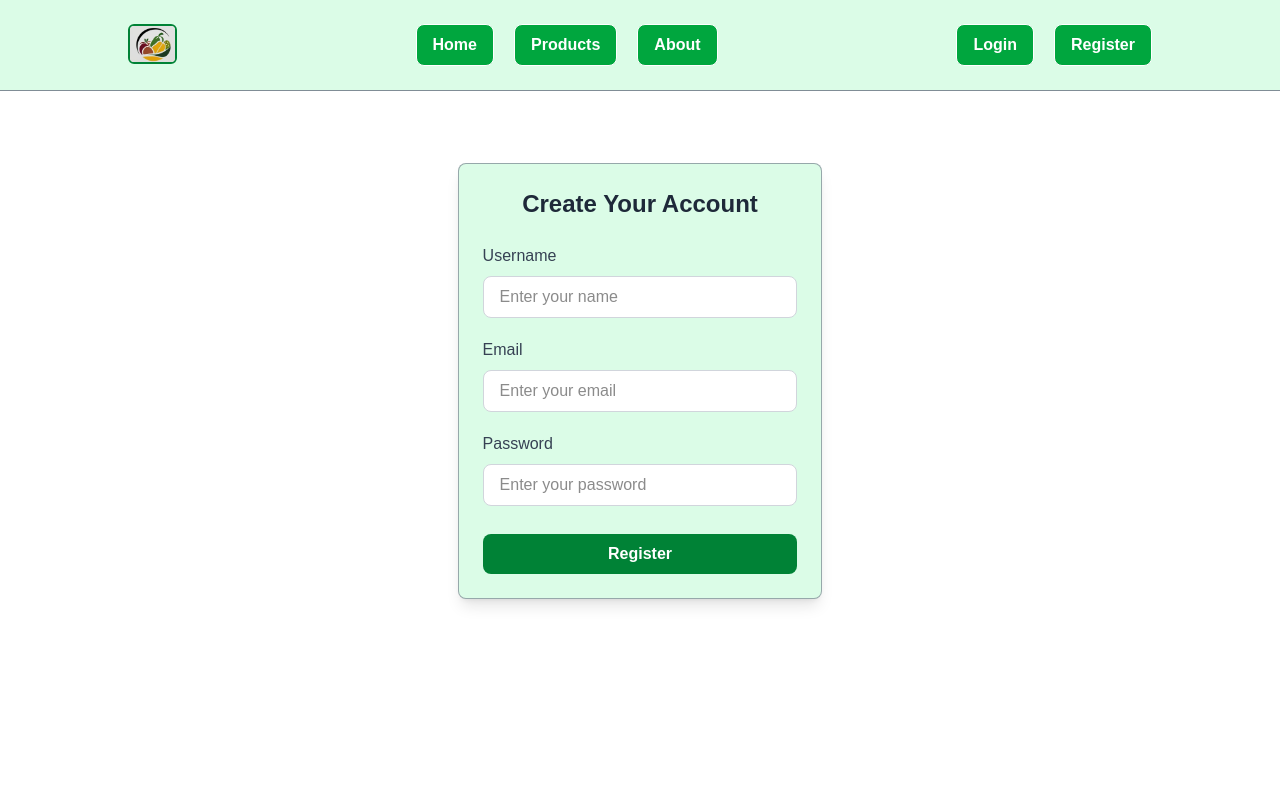
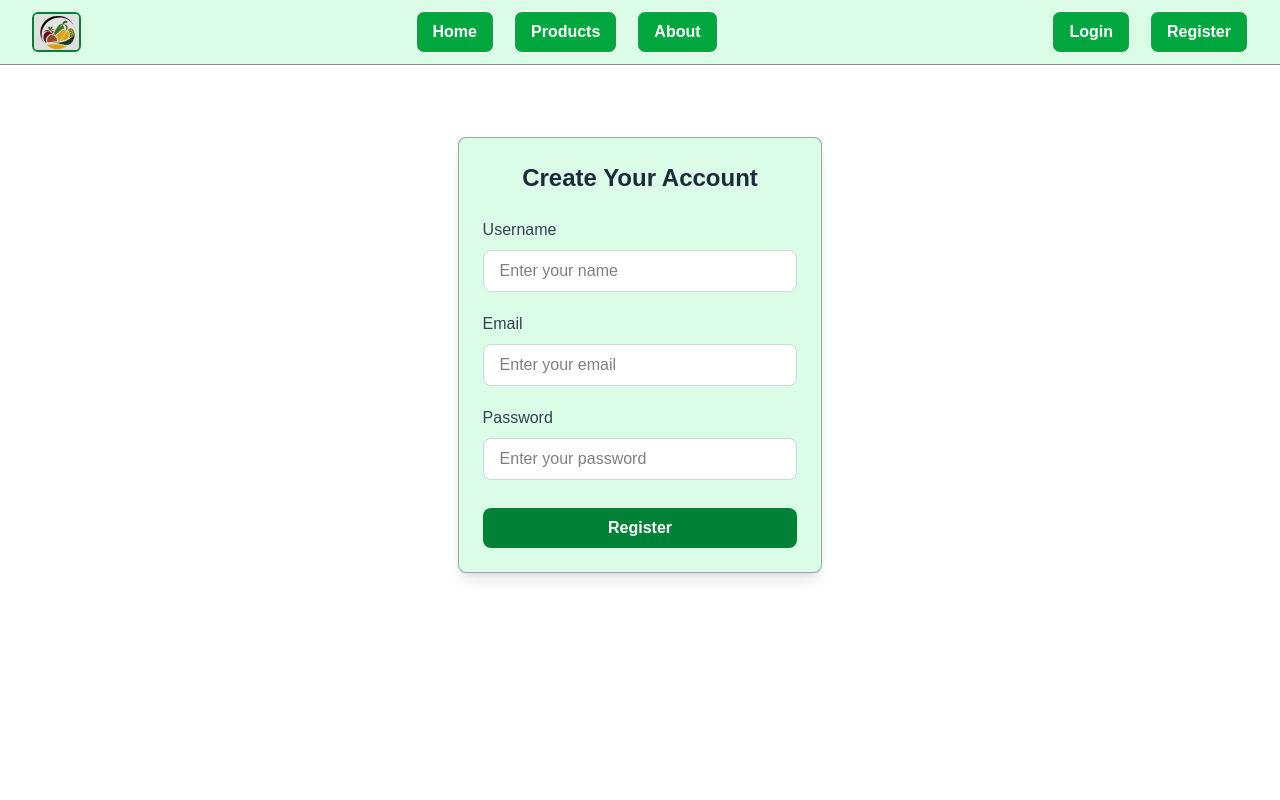
Before and after one commit to helal366/abdullahmart, a Next.js app: page /register in a window 1280 px wide. Shown: the top 800 px of the page. Built offline with nearby package versions, Linux system fonts and the light colour scheme; no server answers.

Commit message:
Navbar responsive checked and updated.

```diff
--- a/package.json
+++ b/package.json
@@ -13,7 +13,8 @@
     "next": "15.5.0",
     "next-auth": "^4.24.11",
     "react": "19.1.0",
-    "react-dom": "19.1.0"
+    "react-dom": "19.1.0",
+    "react-icons": "^5.5.0"
   },
   "devDependencies": {
     "@eslint/eslintrc": "^3",
--- a/src/app/(authPages)/register/components/RegisterForm.jsx
+++ b/src/app/(authPages)/register/components/RegisterForm.jsx
@@ -1,8 +1,10 @@
 "use client";
 
 import { registerUser } from "@/app/actions/auth/registerUser";
+import { useRouter } from "next/navigation";
 
 export default function RegisterForm() {
+   const router = useRouter();
   const handleRegister = async (e) => {
     e.preventDefault();
     const form = e.target;
@@ -10,9 +12,19 @@ export default function RegisterForm() {
     const email = form.email.value;
     const password = form.password.value;
     const payload = { username, email, password };
+    payload.role="User";
     const result = await registerUser(payload);
-    console.log(result);
+
+    if (result?.success) {
+      // ✅ Redirect to All Products page after successful registration
+      router.push("/products");
+    } else {
+      // handle error (optional)
+      console.error("Registration failed:", result?.message);
+    };
   };
+
+
 
   return (
     <div className="max-w-2xl mx-auto mt-10 p-6 bg-green-100 rounded-lg shadow-lg border border-gray-500/60">
@@ -30,7 +42,8 @@ export default function RegisterForm() {
             name="username"
             id="username"
             placeholder="Enter your name"
-            className="w-full mt-2 px-4 py-2 bg-white border border-gray-300 rounded-lg focus:outline-none focus:ring-2 focus:ring-green-700 focus:border-blue-400 transition"
+            required
+            className="w-full mt-2 px-4 py-2 bg-white text-black border border-gray-300 rounded-lg focus:outline-none focus:ring-2 focus:ring-green-700 focus:border-blue-400 transition"
           />
         </div>
 
@@ -44,7 +57,8 @@ export default function RegisterForm() {
             name="email"
             id="email"
             placeholder="Enter your email"
-            className="w-full mt-2 px-4 py-2 bg-white border border-gray-300 rounded-lg focus:outline-none focus:ring-2 focus:ring-green-700 focus:border-blue-400 transition"
+            required
+            className="w-full mt-2 px-4 py-2 bg-white text-black border border-gray-300 rounded-lg focus:outline-none focus:ring-2 focus:ring-green-700 focus:border-blue-400 transition"
           />
         </div>
 
@@ -58,7 +72,8 @@ export default function RegisterForm() {
             name="password"
             id="password"
             placeholder="Enter your password"
-            className="w-full my-2 px-4 py-2 bg-white border border-gray-300 rounded-lg focus:outline-none focus:ring-2 focus:ring-green-700 focus:border-blue-400 transition"
+            required
+            className="w-full my-2 px-4 py-2 bg-white text-black border border-gray-300 rounded-lg focus:outline-none focus:ring-2 focus:ring-green-700 focus:border-blue-400 transition"
           />
         </div>
 
--- a/src/app/actions/auth/registerUser.js
+++ b/src/app/actions/auth/registerUser.js
@@ -1,5 +1,4 @@
 "use server";
-
 import dbConnect, { collectionNames } from "@/lib/dbConnect";
 
 export const registerUser = async (payload) => {
@@ -7,7 +6,11 @@ export const registerUser = async (payload) => {
     try {
         //  Need to check if unique username was given
         const result = await dbConnect(collectionNames.USERS).insertOne(payload);
-        return result;
+        return {
+            success: true,
+            acknowledged: result?.acknowledged,
+            insertedId: result?.insertedId.toString(), // ✅ Convert ObjectId to string
+        };
     } catch (error) {
         console.log(error)
         return null
--- a/src/app/components/NavAuthLinks.jsx
+++ b/src/app/components/NavAuthLinks.jsx
@@ -1,27 +1,31 @@
-import React from 'react'
-import LoginButton from './LoginButton';
-import LogoutButton from './LogoutButton';
-import Link from 'next/link';
 
-export default function NavAuthLinks({session}) {
+import React from "react";
+import LoginButton from "./LoginButton";
+import LogoutButton from "./LogoutButton";
+import Link from "next/link";
+
+export default function NavAuthLinks({ session, isMobile = false, onLinkClick }) {
+  // `onLinkClick` is optional, used to close mobile menu when a link is clicked
+  const baseClasses = isMobile ? "flex flex-col gap-3 text-black" : "flex gap-5 text-black";
+
   return (
-    <>
-        {
-              session?.user ? (
-                  <li className='authButton'>
-                    <LogoutButton />
-                  </li>
-              ) : (
-                  <ul className='flex justify-end gap-5 text-black'>
-                    <li className='authButton'>
-                      <LoginButton />
-                    </li>
-                    <li className='authButton'>
-                      <Link href='/register'>Register</Link>
-                    </li>
-                  </ul>
-              )
-            }
-    </>
-  )
+    <ul className={baseClasses}>
+      {session?.user ? (
+        <li className="authButton">
+          <LogoutButton onClick={onLinkClick} />
+        </li>
+      ) : (
+        <>
+          <li className="authButton">
+            <LoginButton onClick={onLinkClick} />
+          </li>
+          <li className="authButton">
+            <Link href="/register" onClick={onLinkClick}>
+              Register
+            </Link>
+          </li>
+        </>
+      )}
+    </ul>
+  );
 }
--- a/src/app/components/NavCenterLinks.jsx
+++ b/src/app/components/NavCenterLinks.jsx
@@ -1,28 +1,23 @@
-import Link from 'next/link'
-import React from 'react'
 
-export default function NavCenterLinks() {
-    return (
-        <>
-            <ul className='flex justify-center gap-5 text-black'>
-                <li className='authButton '>
-                    <Link href="/">
-                        Home
-                    </Link>
-                </li>
+import Link from "next/link";
+import React from "react";
 
-                <li className='authButton'>
-                    <Link href="/products">
-                        Products
-                    </Link>
-                </li>
+export default function NavCenterLinks({ isMobile = false }) {
+  return (
+    <ul
+      className={`flex ${isMobile ? "flex-col gap-4" : "justify-center gap-5"} text-black`}
+    >
+      <li className="authButton">
+        <Link href="/">Home</Link>
+      </li>
 
-                <li className='authButton'>
-                    <Link href="/about">
-                        About
-                    </Link>
-                </li>
-            </ul>
-        </>
-    )
+      <li className="authButton">
+        <Link href="/products">Products</Link>
+      </li>
+
+      <li className="authButton">
+        <Link href="/about">About</Link>
+      </li>
+    </ul>
+  );
 }
--- a/src/app/components/Navbar.jsx
+++ b/src/app/components/Navbar.jsx
@@ -1,53 +1,11 @@
-// import Link from 'next/link';
-// import { usePathname } from 'next/navigation';
-// import React from 'react';
-// import NavCenterLinks from './NavCenterLinks';
-// import NavAuthLinks from './NavAuthLinks';
 
-// export default function Navbar() {
-//   const pathname = usePathname();
-//   if (!pathname.includes('dashboard')) {
-//     return (
-//       <section>
-//         <nav className='flex justify-between bg-green-100 py-6 padding border-b border-gray-500/80'>
-//           <div>
-//             <img className='h-10 border-2 border-green-700 rounded-md' src='/logo1.png' alt="Logo" />
-//           </div>
-//           <NavCenterLinks />
-//           <ul className='flex justify-center gap-5 text-black'>
-//             <li className='authButton '>
-//               <Link href="/">
-//                 Home
-//               </Link>
-//             </li>
-
-//             <li className='authButton'>
-//               <Link href="/products">
-//                 Products
-//               </Link>
-//             </li>
-
-//             <li className='authButton'>
-//               <Link href="/about">
-//                 About
-//               </Link>
-//             </li>
-//           </ul>
-//           <div>
-//             <NavAuthLinks />
-//           </div>
-//         </nav>
-//       </section>
-//     )
-//   } else {
-//     return <></>
-//   }
-// }
 import { getServerSession } from "next-auth";
+import { authOptions } from "@/lib/authOptions";
 import NavbarClient from "./NavbarClient";
-import { authOptions } from "@/lib/authOptions";
 
 export default async function Navbar() {
   const session = await getServerSession(authOptions);
-  return <NavbarClient session={session} />;
+  // Convert to plain JSON so it’s safe for Client Component
+  const safeSession = session ? JSON.parse(JSON.stringify(session)) : null;
+  return <NavbarClient session={safeSession} />;
 }
--- a/src/app/components/NavbarClient.jsx
+++ b/src/app/components/NavbarClient.jsx
@@ -1,28 +1,67 @@
 "use client";
 
+import { useState } from "react";
 import { usePathname } from "next/navigation";
 import NavCenterLinks from "./NavCenterLinks";
 import NavAuthLinks from "./NavAuthLinks";
+import { FaBars, FaTimes } from "react-icons/fa";
 
 export default function NavbarClient({ session }) {
   const pathname = usePathname();
+  const [isMobileMenuOpen, setIsMobileMenuOpen] = useState(false);
 
-  if (!pathname.includes("dashboard")) {
+  if (pathname.includes("dashboard")) return null;
+
   return (
-      <nav className="flex justify-between bg-green-100 py-6 padding border-b border-gray-500/80">
-        <div>
+    <nav className="bg-green-100 border-b border-gray-500/80">
+      <div className="max-w-7xl mx-auto px-4 sm:px-6 lg:px-8">
+        <div className="flex justify-between items-center h-16">
+          {/* Logo + Email */}
+          <div className="flex items-center gap-3">
             <img
               className="h-10 border-2 border-green-700 rounded-md"
               src="/logo1.png"
               alt="Logo"
             />
+            {session?.user?.email && (
+              <span className="hidden sm:inline text-gray-700 font-medium">
+                {session.user.email}
+              </span>
+            )}
           </div>
 
+          {/* Desktop Links */}
+          <div className="hidden md:flex items-center gap-6">
             <NavCenterLinks />
+          </div>
+          <div className="hidden md:flex items-center gap-6">
             <NavAuthLinks session={session} />
+          </div>
+
+          {/* Mobile menu button */}
+          <div className="md:hidden flex items-center">
+            <button
+              onClick={() => setIsMobileMenuOpen(!isMobileMenuOpen)}
+              className="text-gray-800 hover:text-gray-600 focus:outline-none"
+            >
+              {isMobileMenuOpen ? <FaTimes size={24} /> : <FaBars size={24} />}
+            </button>
+          </div>
+        </div>
+      </div>
+
+      {/* Mobile menu */}
+      {isMobileMenuOpen && (
+        <div className={`md:hidden space-y-4 bg-green-100 px-4 pb-4 transition-all duration-300 ease-in-out`}>
+          <NavCenterLinks isMobile={true} />
+          <NavAuthLinks
+            session={session}
+            isMobile={true}
+            onLinkClick={() => setIsMobileMenuOpen(false)}
+          />
+
+        </div>
+      )}
     </nav>
   );
-  } else {
-    return null;
 }
-}
```
Also changed, not shown: src/lib/authOptions.js, 1 other file (tests, documents, lock files or other folders). Lines whose indentation alone changed are shown as unchanged.
